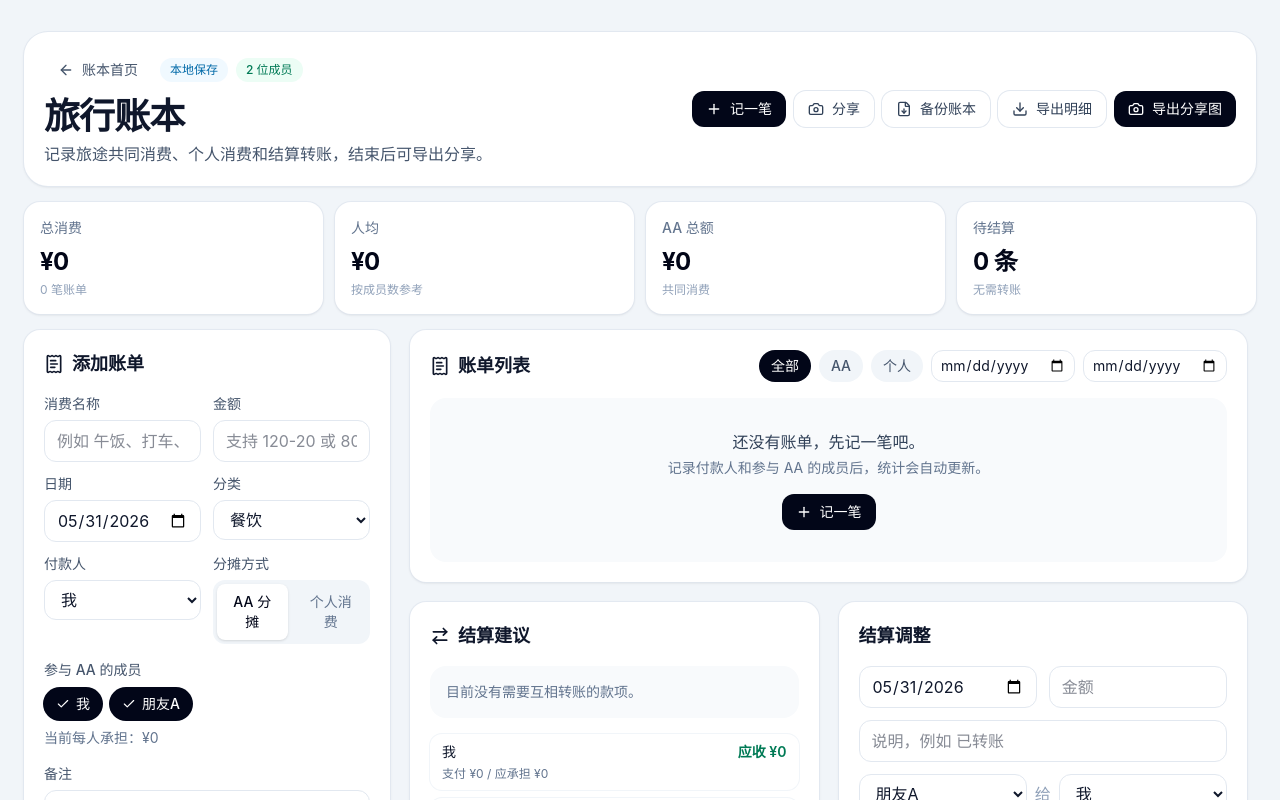
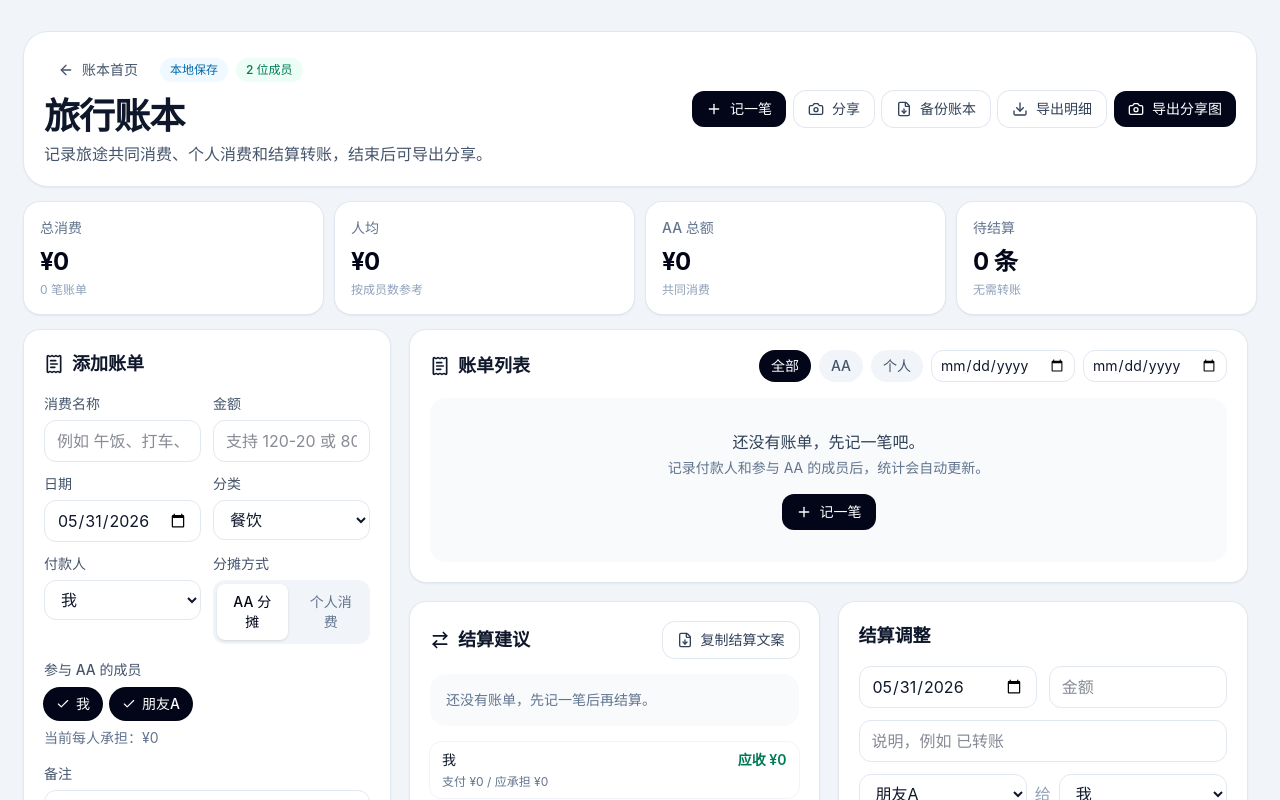
Before and after one commit to sqzrDestiny/guilin-ledger, a React (Vite) app: page / in a window 1280 px wide. Both pictures are taken after a click on the button "进入账本". Shown: the top 800 px of the page. Built offline with nearby package versions, Linux system fonts and the light colour scheme.

Commit message:
Improve sharing and settlement output

```diff
--- a/src/App.jsx
+++ b/src/App.jsx
@@ -148,6 +148,7 @@ function App() {
   const [categoryDraft, setCategoryDraft] = useState("");
   const [recordFilter, setRecordFilter] = useState("全部");
   const [dateFilter, setDateFilter] = useState({ start: "", end: "" });
+  const [copyStatus, setCopyStatus] = useState("idle");
   const [legacyBackupAvailable] = useState(() => Boolean(localStorage.getItem(LEGACY_STORAGE_KEY)));
   const reportRef = useRef(null);
   const importInputRef = useRef(null);
@@ -532,6 +533,66 @@ function App() {
 
     const csv = rows.map((row) => row.map((cell) => `"${String(cell ?? "").replaceAll('"', '""')}"`).join(",")).join(String.fromCharCode(10));
     downloadText(`${currentLedger.name || "旅行账本"}-消费明细.csv`, String.fromCharCode(0xfeff) + csv, "text/csv;charset=utf-8");
+  }
+
+  function buildSettlementText() {
+    const members = currentLedger.members.map((member) => member.name).join("、") || "暂无成员";
+    const lines = [
+      "【旅行账本结算】",
+      "",
+      `账本：${currentLedger.name || "旅行账本"}`,
+      `成员：${members}`,
+      "",
+      `总消费：¥${money(stats.total)}`,
+      `AA 总额：¥${money(stats.aaTotal)}`,
+      `人均参考：¥${money(stats.perMember)}`,
+      `账单数量：${currentLedger.records.length} 笔`,
+      "",
+      "结算建议：",
+    ];
+
+    if (currentLedger.records.length === 0) {
+      lines.push("目前还没有账单，暂无结算建议。");
+    } else if (stats.transfers.length === 0) {
+      lines.push("目前无需互相转账。");
+    } else {
+      for (const transfer of stats.transfers) {
+        lines.push(`${transfer.from} 给 ${transfer.to} ¥${money(transfer.amount)}`);
+      }
+    }
+
+    if (currentLedger.adjustments.length > 0) {
+      lines.push("", `已记录 ${currentLedger.adjustments.length} 条结算调整，以上建议已按当前账本统计。`);
+    }
+
+    lines.push("", "账单已整理，如有问题可以再核对。");
+    return lines.join("\n");
+  }
+
+  async function copySettlementText() {
+    const text = buildSettlementText();
+
+    try {
+      if (navigator.clipboard?.writeText) {
+        await navigator.clipboard.writeText(text);
+      } else {
+        const textarea = document.createElement("textarea");
+        textarea.value = text;
+        textarea.setAttribute("readonly", "");
+        textarea.style.position = "fixed";
+        textarea.style.opacity = "0";
+        document.body.appendChild(textarea);
+        textarea.select();
+        document.execCommand("copy");
+        document.body.removeChild(textarea);
+      }
+
+      setCopyStatus("copied");
+      window.setTimeout(() => setCopyStatus("idle"), 1800);
+    } catch {
+      setCopyStatus("idle");
+      alert(`复制失败，可以手动复制下面这段文字：\n\n${text}`);
+    }
   }
 
   function importJson(file) {
@@ -982,11 +1043,19 @@ function App() {
 
             <div className={`grid gap-5 xl:grid-cols-2 ${activeDetailTab === "overview" ? "" : "hidden lg:grid"}`}>
               <Card>
-                <div className="mb-4 flex items-center gap-2 text-lg font-semibold">
+                <div className="mb-4 flex flex-col gap-3 sm:flex-row sm:items-center sm:justify-between">
+                  <div className="flex items-center gap-2 text-lg font-semibold">
                     <ArrowRightLeft className="h-5 w-5" />
                     结算建议
                   </div>
-                {stats.transfers.length === 0 ? (
+                  <Button variant="outline" onClick={copySettlementText}>
+                    {copyStatus === "copied" ? <Check className="h-4 w-4" /> : <FileDown className="h-4 w-4" />}
+                    {copyStatus === "copied" ? "已复制" : "复制结算文案"}
+                  </Button>
+                </div>
+                {currentLedger.records.length === 0 ? (
+                  <div className="rounded-2xl bg-slate-50 p-4 text-sm text-slate-500">还没有账单，先记一笔后再结算。</div>
+                ) : stats.transfers.length === 0 ? (
                   <div className="rounded-2xl bg-slate-50 p-4 text-sm text-slate-500">目前没有需要互相转账的款项。</div>
                 ) : (
                   <div className="space-y-3">
@@ -1090,8 +1159,21 @@ function App() {
             </Card>
 
             <Card className={activeDetailTab === "share" ? "lg:hidden" : "hidden"}>
-              <div className="mb-4 text-lg font-semibold">导出与备份</div>
+              <div className="mb-4">
+                <div className="text-lg font-semibold">分享给同行</div>
+                <div className="mt-1 text-sm text-slate-500">优先复制文字或导出图片，明细和备份适合留档。</div>
+              </div>
               <div className="grid gap-2">
+                <Button className="w-full" onClick={copySettlementText}>
+                  {copyStatus === "copied" ? <Check className="h-4 w-4" /> : <FileDown className="h-4 w-4" />}
+                  {copyStatus === "copied" ? "已复制结算文案" : "复制结算文案"}
+                </Button>
+                <Button className="w-full" onClick={exportImage}>
+                  <Camera className="h-4 w-4" />
+                  导出分享图
+                </Button>
+              </div>
+              <div className="mt-3 grid gap-2">
                 <Button variant="outline" className="w-full" onClick={exportCurrentLedgerJson}>
                   <FileDown className="h-4 w-4" />
                   备份当前账本
@@ -1099,10 +1181,6 @@ function App() {
                 <Button variant="outline" className="w-full" onClick={exportCsv}>
                   <Download className="h-4 w-4" />
                   导出消费明细
-                </Button>
-                <Button className="w-full" onClick={exportImage}>
-                  <Camera className="h-4 w-4" />
-                  导出分享图
                 </Button>
               </div>
               <div className="mt-3 rounded-2xl bg-slate-50 p-3 text-xs leading-5 text-slate-500">数据保存在当前浏览器，导出备份后可以留存或发给同行成员。</div>
@@ -1138,43 +1216,75 @@ function App() {
             </Card>
 
             <Card className={`overflow-hidden ${activeDetailTab === "share" ? "" : "hidden lg:block"}`}>
-              <div className="mb-4 flex items-center justify-between gap-3">
+              <div className="mb-4 flex flex-col gap-3 sm:flex-row sm:items-center sm:justify-between">
                 <div className="text-lg font-semibold">分享账单预览</div>
+                <div className="flex flex-wrap gap-2">
+                  <Button variant="outline" onClick={copySettlementText}>
+                    {copyStatus === "copied" ? <Check className="h-4 w-4" /> : <FileDown className="h-4 w-4" />}
+                    {copyStatus === "copied" ? "已复制" : "复制结算文案"}
+                  </Button>
                   <Button onClick={exportImage}>
                     <Camera className="h-4 w-4" />
                     导出图片
                   </Button>
                 </div>
-              <div ref={reportRef} className="rounded-3xl bg-slate-50 p-5 md:p-8">
-                <div className="rounded-3xl bg-white p-6 shadow-sm ring-1 ring-slate-200">
-                  <div className="mb-6 border-b border-slate-100 pb-5">
-                    <div className="text-sm font-medium text-slate-500">旅行 AA 账单</div>
-                    <div className="mt-1 text-3xl font-bold text-slate-950">{currentLedger.name}</div>
-                    <div className="mt-2 text-sm text-slate-500">成员：{currentLedger.members.map((member) => member.name).join("、")} · 生成于 {new Date().toLocaleDateString("zh-CN")}</div>
               </div>
-                  <div className="grid gap-3 md:grid-cols-3">
-                    <div className="rounded-2xl bg-slate-50 p-4">
-                      <div className="text-xs text-slate-500">总消费</div>
-                      <div className="mt-1 text-2xl font-bold">¥{money(stats.total)}</div>
-                    </div>
-                    <div className="rounded-2xl bg-slate-50 p-4">
-                      <div className="text-xs text-slate-500">AA 总额</div>
-                      <div className="mt-1 text-2xl font-bold">¥{money(stats.aaTotal)}</div>
-                    </div>
-                    <div className="rounded-2xl bg-slate-50 p-4">
-                      <div className="text-xs text-slate-500">账单数</div>
-                      <div className="mt-1 text-2xl font-bold">{currentLedger.records.length}</div>
+              <div ref={reportRef} className="rounded-3xl bg-slate-50 p-4 md:p-6">
+                <div className="mx-auto max-w-2xl rounded-3xl bg-white p-5 shadow-sm ring-1 ring-slate-200 md:p-6">
+                  <div className="border-b border-slate-100 pb-4">
+                    <div className="text-xs font-semibold uppercase tracking-[0.18em] text-slate-400">旅行 AA 账单</div>
+                    <div className="mt-2 break-words text-2xl font-bold leading-tight text-slate-950 md:text-3xl">{currentLedger.name}</div>
+                    <div className="mt-2 break-words text-sm leading-6 text-slate-500">
+                      成员：{currentLedger.members.map((member) => member.name).join("、")} · 生成于 {new Date().toLocaleDateString("zh-CN")}
                     </div>
                   </div>
-                  <div className="mt-6 grid gap-5 md:grid-cols-2">
+
+                  <div className="mt-4 grid grid-cols-2 gap-2">
+                    <div className="rounded-2xl bg-slate-50 p-3">
+                      <div className="text-xs text-slate-500">总消费</div>
+                      <div className="mt-1 text-xl font-bold text-slate-950">¥{money(stats.total)}</div>
+                    </div>
+                    <div className="rounded-2xl bg-slate-50 p-3">
+                      <div className="text-xs text-slate-500">AA 总额</div>
+                      <div className="mt-1 text-xl font-bold text-slate-950">¥{money(stats.aaTotal)}</div>
+                    </div>
+                    <div className="rounded-2xl bg-slate-50 p-3">
+                      <div className="text-xs text-slate-500">人均参考</div>
+                      <div className="mt-1 text-xl font-bold text-slate-950">¥{money(stats.perMember)}</div>
+                    </div>
+                    <div className="rounded-2xl bg-slate-50 p-3">
+                      <div className="text-xs text-slate-500">账单数</div>
+                      <div className="mt-1 text-xl font-bold text-slate-950">{currentLedger.records.length}</div>
+                    </div>
+                  </div>
+
+                  <div className="mt-5">
+                    <div className="mb-2 text-sm font-semibold text-slate-900">结算建议</div>
+                    <div className="space-y-2">
+                      {currentLedger.records.length === 0 ? (
+                        <div className="rounded-2xl bg-slate-50 p-3 text-sm text-slate-500">目前还没有账单，暂无结算建议。</div>
+                      ) : stats.transfers.length === 0 ? (
+                        <div className="rounded-2xl bg-emerald-50 p-3 text-sm font-medium text-emerald-700">目前无需互相转账。</div>
+                      ) : (
+                        stats.transfers.map((transfer) => (
+                          <div key={`${transfer.fromMemberId}-${transfer.toMemberId}-${transfer.amount}`} className="flex items-start justify-between gap-3 rounded-2xl bg-slate-50 px-3 py-2.5 text-sm">
+                            <span className="min-w-0 break-words font-medium">{transfer.from} 给 {transfer.to}</span>
+                            <b className="shrink-0 text-slate-950">¥{money(transfer.amount)}</b>
+                          </div>
+                        ))
+                      )}
+                    </div>
+                  </div>
+
+                  <div className="mt-5 grid gap-4 md:grid-cols-2">
                     <div>
-                      <div className="mb-3 font-semibold">成员统计</div>
+                      <div className="mb-2 text-sm font-semibold text-slate-900">成员统计</div>
                       <div className="space-y-2">
                         {stats.membersSummary.map((item) => (
-                          <div key={item.memberId} className="rounded-xl bg-slate-50 px-3 py-2 text-sm">
-                            <div className="flex justify-between">
-                              <span>{item.name}</span>
-                              <b>{item.net >= 0 ? "应收" : "应付"} ¥{money(Math.abs(item.net))}</b>
+                          <div key={item.memberId} className="rounded-2xl bg-slate-50 px-3 py-2 text-sm">
+                            <div className="flex items-start justify-between gap-3">
+                              <span className="min-w-0 break-words font-medium">{item.name}</span>
+                              <b className={`shrink-0 ${item.net >= 0 ? "text-emerald-700" : "text-rose-600"}`}>{item.net >= 0 ? "应收" : "应付"} ¥{money(Math.abs(item.net))}</b>
                             </div>
                             <div className="mt-1 text-xs text-slate-500">支付 ¥{money(item.paid)} / 应承担 ¥{money(item.share)}</div>
                           </div>
@@ -1182,26 +1292,23 @@ function App() {
                       </div>
                     </div>
                     <div>
-                      <div className="mb-3 font-semibold">结算建议</div>
+                      <div className="mb-2 text-sm font-semibold text-slate-900">分类概览</div>
                       <div className="space-y-2">
-                        {stats.transfers.length === 0 ? <div className="rounded-xl bg-slate-50 p-3 text-sm text-slate-500">暂无需要转账的款项</div> : stats.transfers.map((transfer) => (
-                          <div key={`${transfer.fromMemberId}-${transfer.toMemberId}`} className="flex justify-between rounded-xl bg-slate-50 px-3 py-2 text-sm">
-                            <span>{transfer.from} 给 {transfer.to}</span>
-                            <b>¥{money(transfer.amount)}</b>
+                        {stats.categories.length === 0 ? (
+                          <div className="rounded-2xl bg-slate-50 p-3 text-sm text-slate-500">暂无分类统计。</div>
+                        ) : (
+                          stats.categories.slice(0, 5).map((category) => (
+                            <div key={category.category} className="flex justify-between gap-3 rounded-2xl bg-slate-50 px-3 py-2 text-sm">
+                              <span className="min-w-0 break-words">{category.category}</span>
+                              <span className="shrink-0 font-medium">¥{money(category.total)}</span>
                             </div>
-                        ))}
-                      </div>
-                      <div className="mt-5 mb-3 font-semibold">分类概览</div>
-                      <div className="space-y-2">
-                        {stats.categories.slice(0, 6).map((category) => (
-                          <div key={category.category} className="flex justify-between rounded-xl bg-slate-50 px-3 py-2 text-sm">
-                            <span>{category.category}</span>
-                            <span>¥{money(category.total)}</span>
-                          </div>
-                        ))}
+                          ))
+                        )}
                       </div>
                     </div>
                   </div>
+
+                  <div className="mt-5 rounded-2xl bg-slate-950 px-4 py-3 text-center text-xs leading-5 text-white">账单已整理，如有问题可以再核对。</div>
                 </div>
               </div>
             </Card>
```
Lines whose indentation alone changed are shown as unchanged.
